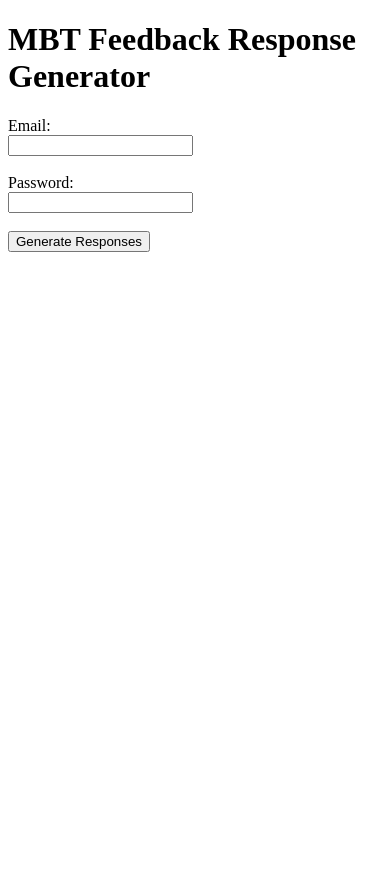
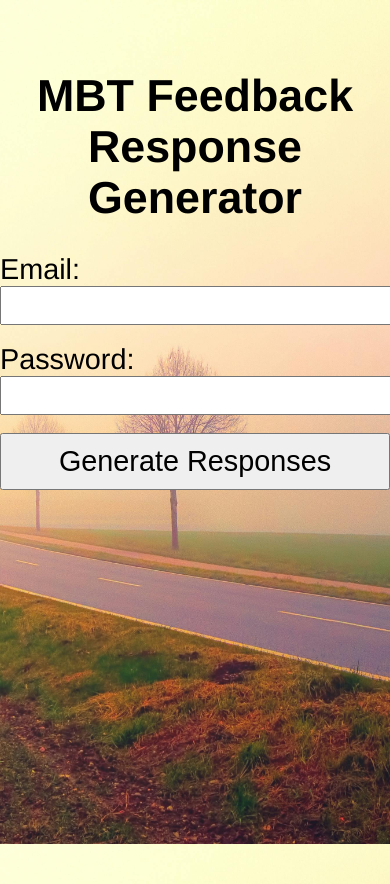
Before and after one commit to Barefootjiggy/MBTRT, a Flask app: page / in a window 390 px wide. Before the commit the page ends 252 px from the top, so only its background shows below. Run offline with Flask 3, Linux system fonts and the light colour scheme.

Commit message:
Basic UI add

```diff
--- /dev/null
+++ b/static/style.css
@@ -0,0 +1,62 @@
+html, body {
+    height: 100%;
+    margin: 0;
+    padding: 0;
+  }
+
+  @media (max-width: 768px) {
+    body {
+      padding-top: 20px;
+    }
+
+    .container {
+      width: 90%;
+      padding: 15px;
+    }
+
+    h1 {
+      font-size: 2.8rem;
+      text-align: center;
+    }
+
+    label, input, textarea {
+      font-size: 1.8rem;
+      width: 100%;
+    }
+
+    input[type="submit"] {
+      font-size: 1.8rem;
+      padding: 10px 20px;
+    }
+
+    textarea {
+      min-height: 120px;
+    }
+  }
+
+  body {
+    /* background-image: url('https://images.unsplash.com/photo-1504384308090-c894fdcc538d?ixlib=rb-4.0.3&auto=format&fit=crop&w=1950&q=80'); */
+    /* background-image: url('/static/pexels-serenity.jpg'); */
+    background-image: url('/static/pexels-sunrisentrees.jpg');
+    background-size: cover;
+    background-position: center center;
+    background-repeat: no-repeat;
+    background-attachment: fixed;
+    font-family: 'Helvetica Neue', sans-serif;
+    color: #000000;
+    display: flex;
+    flex-direction: column;
+    align-items: center;
+    justify-content: flex-start;
+    padding-top: 40px;
+  }
+
+  .container {
+    background-color: rgba(0, 0, 0, 0.6);
+    padding: 30px;
+    border-radius: 15px;
+    box-shadow: 0 0 20px rgba(0,0,0,0.5);
+    width: 90%;
+    max-width: 700px;
+    margin-bottom: 40px;
+  }
--- a/templates/index.html
+++ b/templates/index.html
@@ -1,9 +1,12 @@
 <!DOCTYPE html>
 <html>
 <head>
+    <link rel="stylesheet" href="{{ url_for('static', filename='style.css') }}">
+    <meta name="viewport" content="width=device-width, initial-scale=1.0">
     <title>MBT Response Tool</title>
 </head>
 <body>
+    <div class=""container">
     <h1>MBT Feedback Response Generator</h1>
     <form method="POST">
         <label>Email:</label><br>
@@ -23,5 +26,6 @@
             </div>
         {% endfor %}
     {% endif %}
+</div>
 </body>
 </html>
```
Also changed, not shown: static/pexels-serenity.jpg (added), static/pexels-sunrisentrees.jpg (added).
